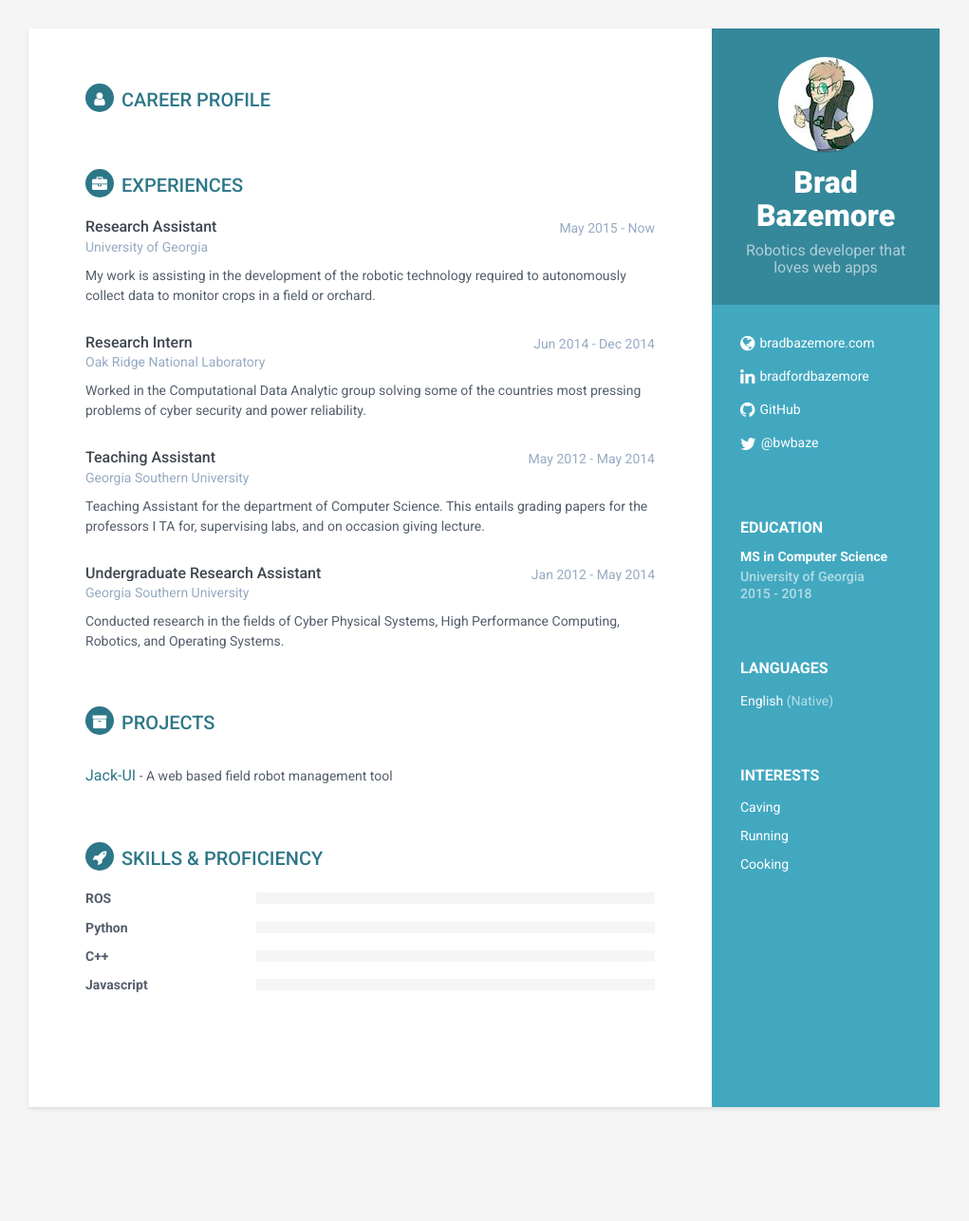
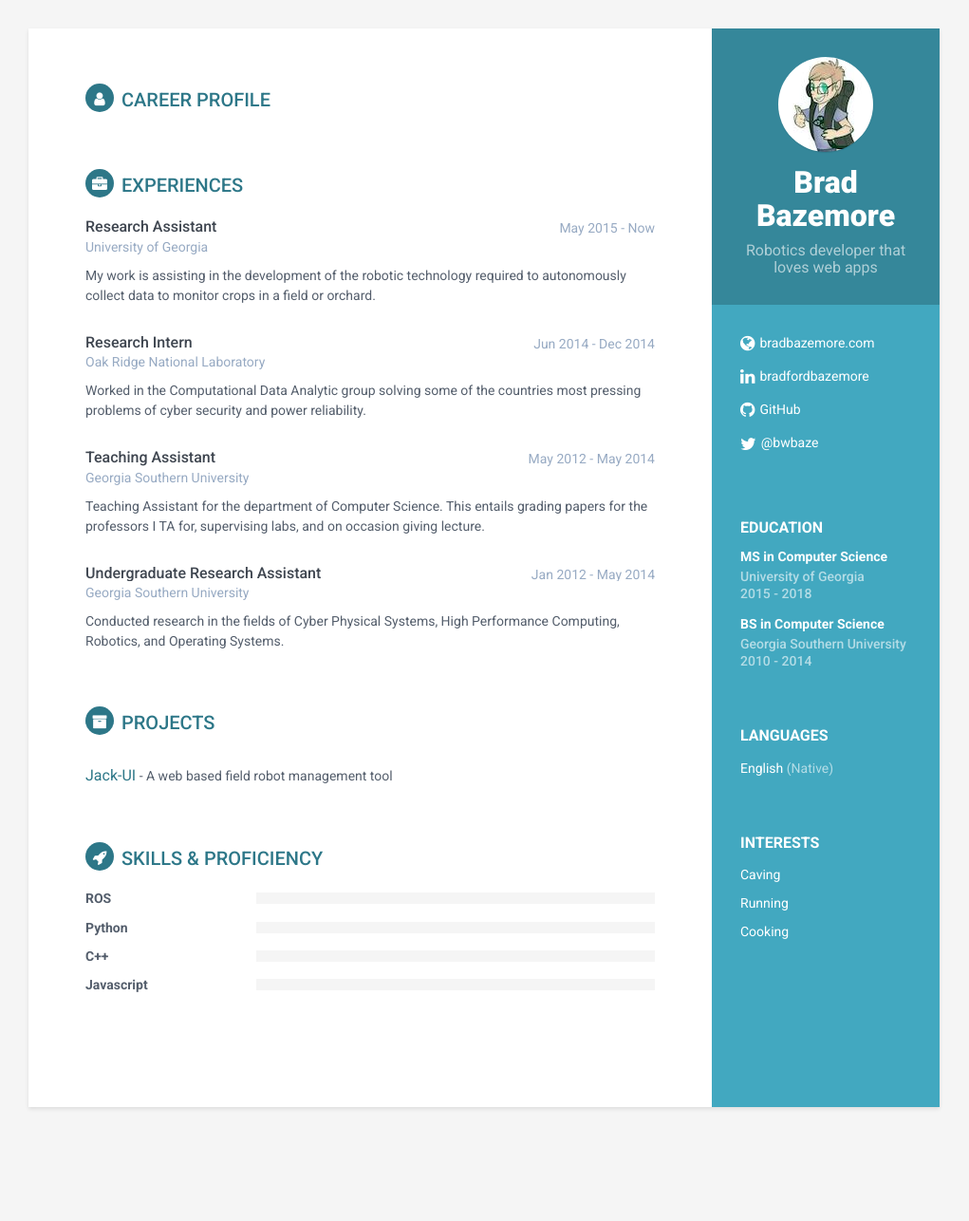
Before and after one commit to sonyccd/resume, a Jekyll site: the page built from index.html, in a window 1280 px wide. Shown: the whole page at 95% size, without its empty margins (130-1151 px from the left). Built offline with Jekyll 4.4.1, drawn with Linux system fonts in a browser that asks for light colours; nearby versions of some CDN libraries.

Commit message:
Update _config.yml

```diff
--- a/_config.yml
+++ b/_config.yml
@@ -21,6 +21,10 @@ education:
   - degree: "MS in Computer Science"
     school: "University of Georgia"
     time: "2015 - 2018"
+
+  - degree: "BS in Computer Science"
+    school: "Georgia Southern University"
+    time: "2010 - 2014"
 
 #Content
 about: ""
```
